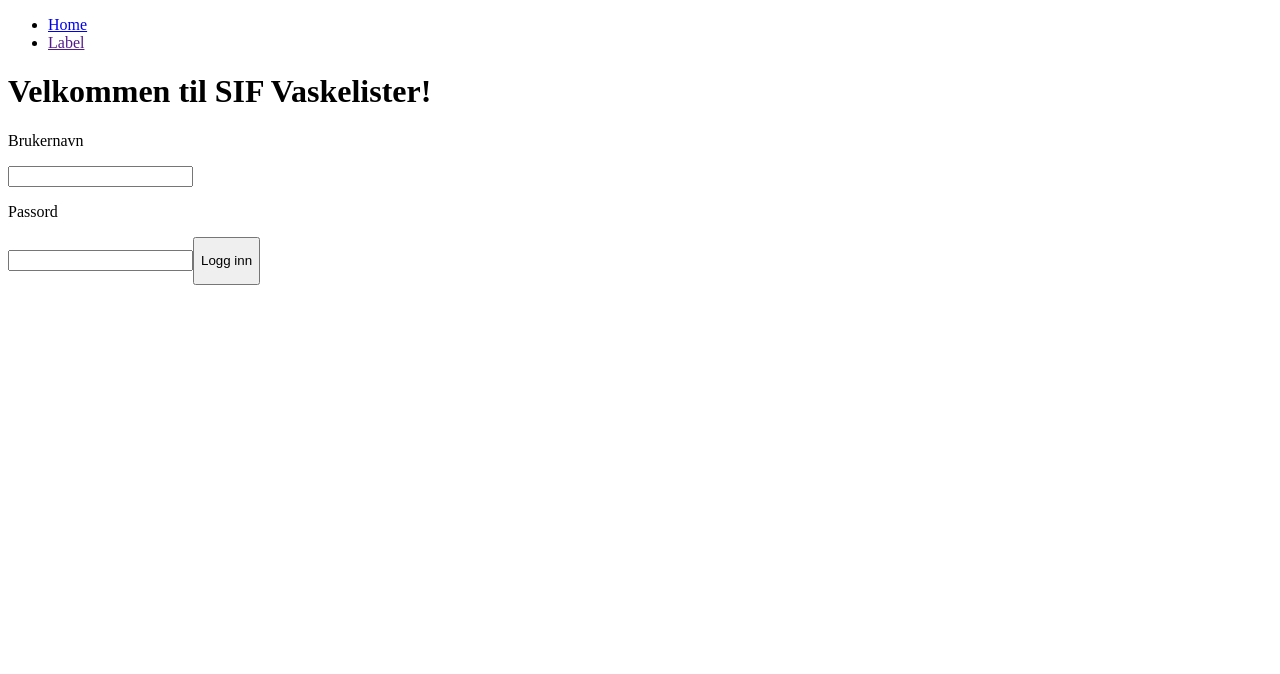
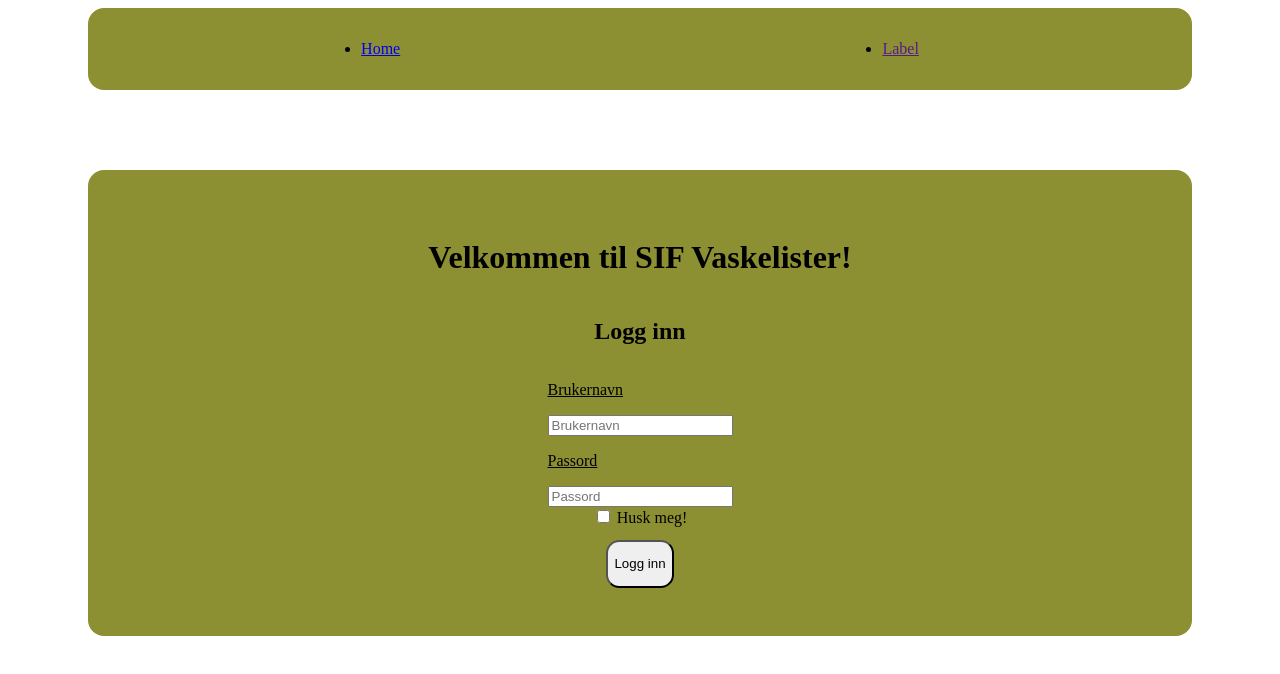
Before and after one commit to henrikhorluck/tdt4140-washlists, a Next.js app in the folder frontend/sif_vaskelister/: page / in a window 1280 px wide. Shown: the top 674 px of the page. Built offline with nearby package versions, Linux system fonts and the light colour scheme.

Commit message:
Add style to login

```diff
--- /dev/null
+++ b/frontend/sif_vaskelister/components/nav.module.css
@@ -0,0 +1,11 @@
+.test {
+    display: flex;
+    align-items: center;
+    justify-content: center;
+    flex-direction: row;
+    background-color: rgb(141, 143, 51);
+    padding: 2em;
+    margin: 0em 5em;
+    border-radius: 1em;
+    justify-content: space-around;
+}
--- a/frontend/sif_vaskelister/components/nav.tsx
+++ b/frontend/sif_vaskelister/components/nav.tsx
@@ -1,11 +1,12 @@
 import React from 'react'
 import Link from 'next/link'
+import style from "./nav.module.css"
 
 const Nav = () => (
-  <nav>
-    <ul>
+  <nav >
+    <ul className={style.test}>
       <li>
-        <Link href="/">
+        <Link href="https://www.siost.hiof.no/bolig">
           <a>Home</a>
         </Link>
       </li>
--- a/frontend/sif_vaskelister/pages/index.tsx
+++ b/frontend/sif_vaskelister/pages/index.tsx
@@ -1,6 +1,8 @@
 import React, {useState} from 'react'
 import Head from 'next/head'
 import Nav from '../components/nav'
+import styles from "./login.module.css";
+
 
 const login = async (username: String, password: String) => {
     const clientId = "9NqDDj7qdZIVJi0sSketxpBg57ajSicGvU3ovDhi"
@@ -31,17 +33,21 @@ const Home = () => {
 
         <Nav/>
 
-        <div>
+        <div className={styles.test}>
             <h1>Velkommen til SIF Vaskelister!</h1>
+            <h2>Logg inn</h2>
             <label>
-                <p>Brukernavn</p>
-                <input type="text" required value={username} onChange={(e) => setUsername(e.target.value)}/>
+                <p className={styles.label}>Brukernavn</p>
+                <input type="text" placeholder="Brukernavn" required value={username} onChange={(e) => setUsername(e.target.value)}/>
             </label>
             <label>
-                <p>Passord</p>
-                <input type="password" required onChange={(e) => setPassword(e.target.value)} value={password}/>
+                <p className={styles.label}>Passord</p>
+                <input type="password" placeholder="Passord" required onChange={(e) => setPassword(e.target.value)} value={password}/>
             </label>
-            <button type="button" onClick={async () => {
+            <label>
+                <input type="checkbox" name="remember"/> Husk meg!
+            </label>
+            <button className={styles.button} type="button" onClick={async () => {
                 await login(username, password)
             }}>
                 <p>Logg inn</p>
--- /dev/null
+++ b/frontend/sif_vaskelister/pages/login.module.css
@@ -0,0 +1,21 @@
+.test {
+    display: flex;
+    align-items: center;
+    justify-content: center;
+    flex-direction: column;
+    background-color: rgb(141, 143, 51);
+    padding: 3em;
+    margin: 5em 5em 0em 5em;
+    border-radius: 1em;
+
+}
+
+.label {
+    text-decoration: underline;
+}
+
+.button {
+    border-radius: 1em;
+    margin-top: 1em;
+
+}
```
